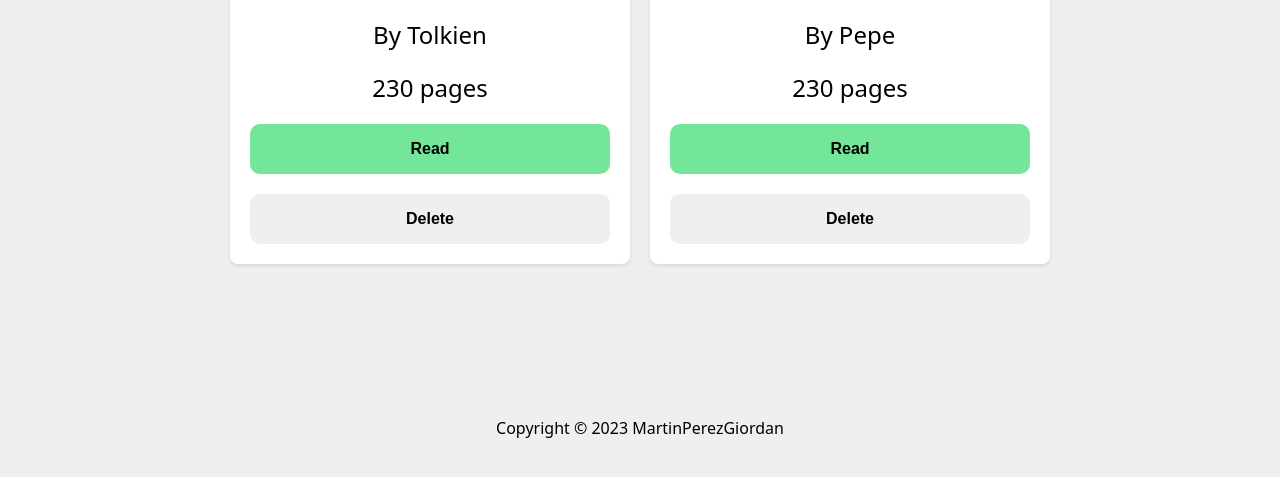
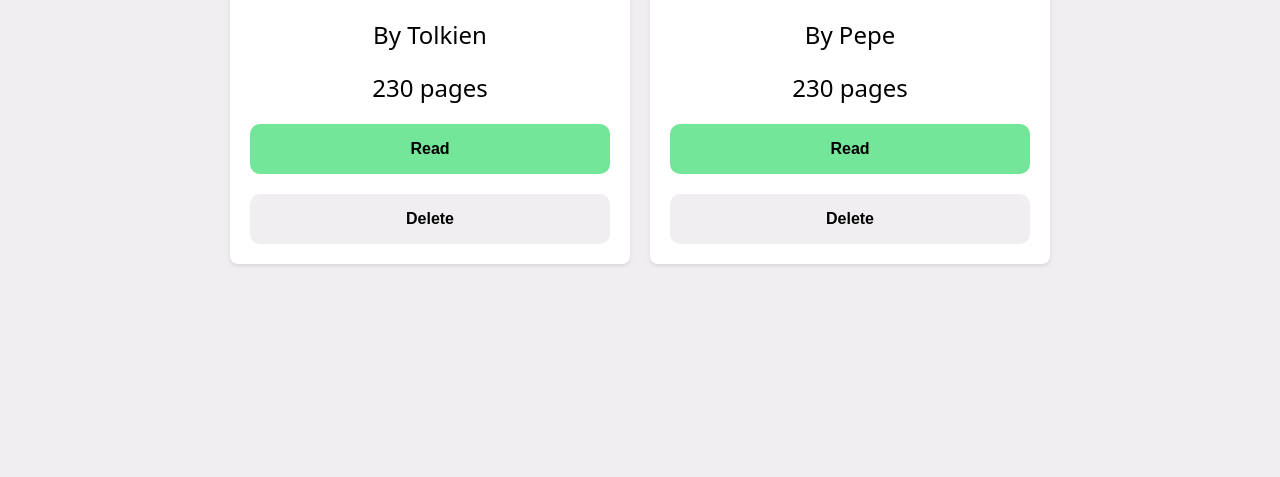
Before and after one commit to MartinPerezGiordan/Library, a plain HTML site: page index.html in a window 1280 px wide. Shown: the part 283-760 px from the top of the page. Drawn offline with Linux system fonts and the light colour scheme.

Commit message:
Text overflow fix and remove footer

```diff
--- a/index.html
+++ b/index.html
@@ -17,6 +17,8 @@
 
         <button id="newBookBtn">+ NEW BOOK</button>
 
+        <div class="card-container"></div>
+
         <div class="form-container" id="newBookForm" style="display: none;">
             <form action="/submit" method="post" class="form"  >
                 <div class="form-title">Add New Book</div>
@@ -27,13 +29,12 @@
                 <input type="checkbox" id="bookRead" value="read">
                 <div class="error"></div>
                 <button type="submit" id="submitBook">Submit</button>
-
             </form>
         </div>
 
-        <div class="card-container"></div>
+
     </div>
-    <div class="footer">Copyright © 2023 MartinPerezGiordan</div>
+
 
 </body>
 </html>
--- a/style.css
+++ b/style.css
@@ -1,17 +1,18 @@
 html, body {
+
     height: 100%;
     width: 100%;
     margin: 0;
     padding: 0;
+    min-height: 100vh;
     background-color: #F0EEF1;
     font-family: system-ui, -apple-system, BlinkMacSystemFont, 'Segoe UI', Roboto, Oxygen, Ubuntu, Cantarell, 'Open Sans', 'Helvetica Neue', sans-serif;
   }
 
 body{
-    display: grid;
-    grid-template-rows: 100px 1fr 100px;
+    display: flex;
+    flex-direction: column;
 }
-
 .header{
     background-color: #ffffff;
     height: 100px;
@@ -24,7 +25,8 @@ body{
 
 .main-content{
     display: grid;
-    grid-template-rows: 100px 0px 1fr ;
+    grid-template-rows: 100px 1fr 1fr ;
+    margin-bottom: 100px;
 }
 
 #newBookBtn{
@@ -83,13 +85,14 @@ body{
     display: grid;
     align-items: center;
     gap: 20px;
+
 }
 
 .card > h2, .card > p{
     margin: 0px;
     justify-self: center;
     overflow-wrap: break-word;
-    word-wrap: break-word;
+
 }
 h2{
     font-size: 30px;
@@ -148,6 +151,7 @@ form input{
 }
 
 .footer{
-    justify-self: center;
-    background-color: #F0EEF1;
+    background-color: #74e69a;
+    padding-top: 2rem;
+    text-align: center;
 }
```
